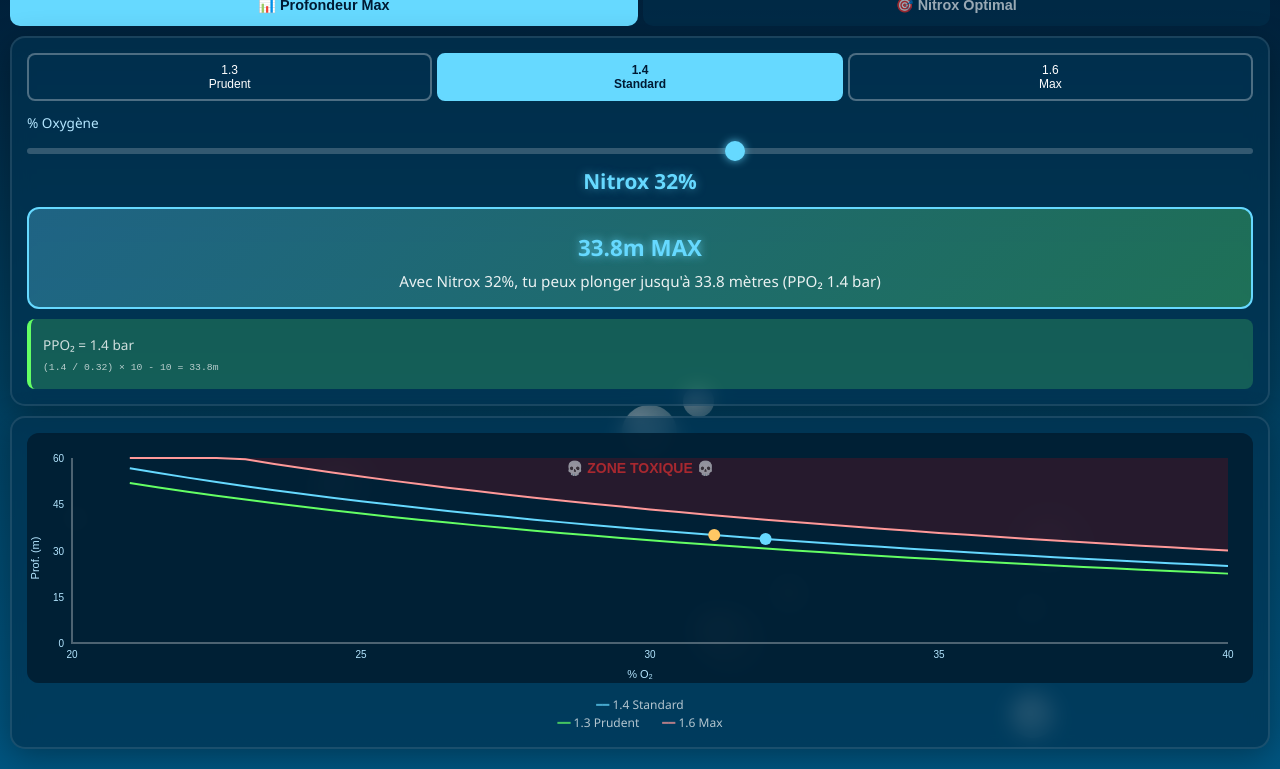
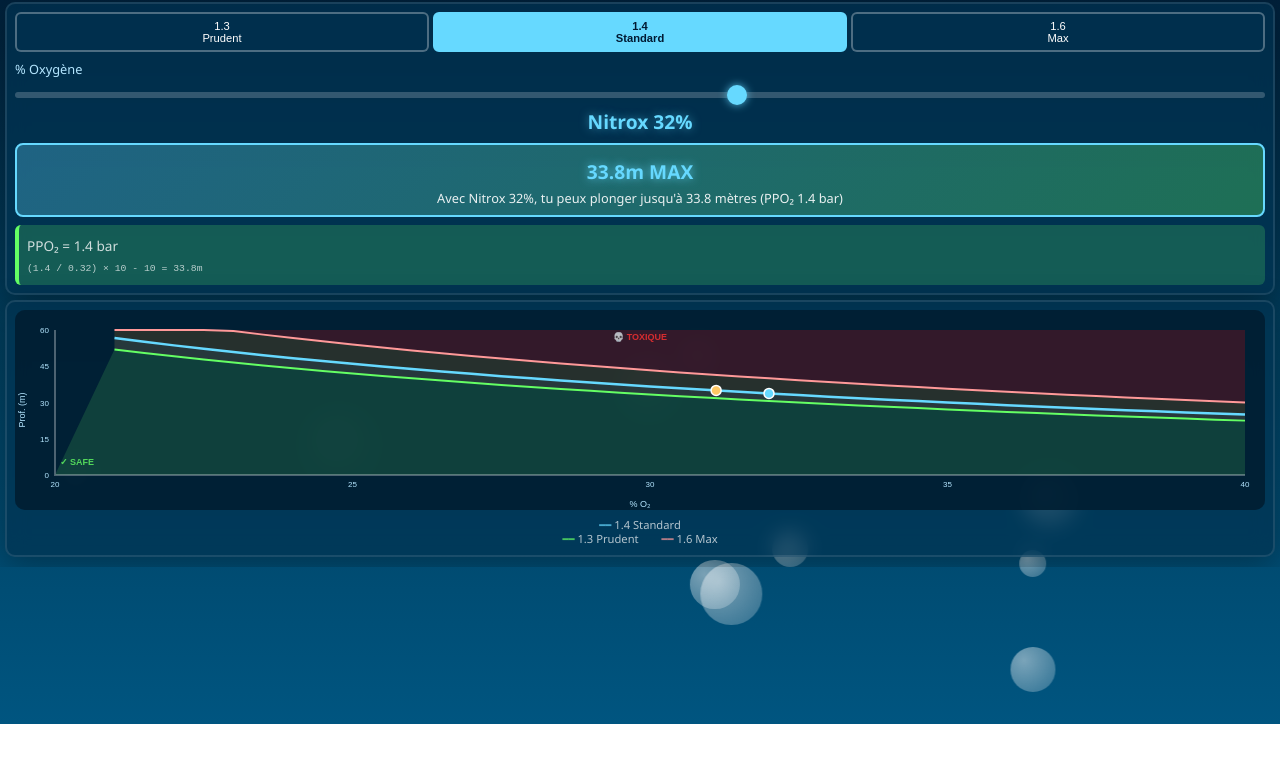
Before and after one commit to soaresden/MN90Mobile, a plain HTML site: page nitrox.html in a window 1280 px wide. Shown: the part 76-845 px from the top of the page. After the commit the page ends 800 px from the top, so only its background shows below. Drawn offline with Linux system fonts and the light colour scheme.

Commit message:
Update nitrox.html

```diff
--- a/nitrox.html
+++ b/nitrox.html
@@ -15,8 +15,9 @@
             font-family: 'Segoe UI', Tahoma, Geneva, Verdana, sans-serif;
             background: linear-gradient(to bottom, #001a33 0%, #003d5c 50%, #005580 100%);
             min-height: 100vh;
+            height: 100vh;
             color: white;
-            overflow-x: hidden;
+            overflow: hidden;
             position: relative;
             width: 100vw;
             max-width: 100%;
@@ -42,7 +43,7 @@
         .container {
             max-width: 100%;
             margin: 0;
-            padding: 10px;
+            padding: 5px;
             position: relative;
             z-index: 10;
             overflow-x: hidden;
@@ -51,28 +52,28 @@
 
         h1 {
             text-align: center;
-            font-size: 1.4em;
-            margin: 10px 0;
+            font-size: 1.2em;
+            margin: 5px 0;
             text-shadow: 2px 2px 4px rgba(0, 0, 0, 0.5);
         }
 
         /* Tabs */
         .tabs {
             display: flex;
-            gap: 5px;
-            margin-bottom: 10px;
+            gap: 4px;
+            margin-bottom: 5px;
         }
 
         .tab-btn {
             flex: 1;
-            padding: 12px 8px;
+            padding: 8px 4px;
             border: none;
             background: rgba(0, 50, 80, 0.5);
             color: rgba(255, 255, 255, 0.6);
-            border-radius: 10px;
+            border-radius: 8px;
             cursor: pointer;
             transition: all 0.3s;
-            font-size: 0.9em;
+            font-size: 0.8em;
             font-weight: bold;
         }
 
@@ -92,29 +93,29 @@
         .card {
             background: rgba(0, 50, 80, 0.7);
             backdrop-filter: blur(10px);
-            border-radius: 15px;
-            padding: 15px;
-            margin-bottom: 10px;
+            border-radius: 10px;
+            padding: 8px;
+            margin-bottom: 5px;
             box-shadow: 0 8px 32px rgba(0, 0, 0, 0.3);
             border: 2px solid rgba(255, 255, 255, 0.1);
         }
 
         .ppo2-selector {
             display: flex;
-            gap: 5px;
-            margin-bottom: 12px;
+            gap: 4px;
+            margin-bottom: 8px;
         }
 
         .ppo2-btn {
             flex: 1;
-            padding: 8px 4px;
+            padding: 6px 3px;
             border: 2px solid rgba(255, 255, 255, 0.3);
             background: rgba(0, 50, 80, 0.5);
             color: white;
-            border-radius: 8px;
+            border-radius: 6px;
             cursor: pointer;
             transition: all 0.3s;
-            font-size: 0.75em;
+            font-size: 0.7em;
         }
 
         .ppo2-btn.active {
@@ -125,13 +126,13 @@
         }
 
         .input-group {
-            margin-bottom: 12px;
+            margin-bottom: 8px;
         }
 
         label {
             display: block;
-            margin-bottom: 5px;
-            font-size: 0.85em;
+            margin-bottom: 3px;
+            font-size: 0.8em;
             color: #b3e6ff;
         }
 
@@ -165,69 +166,69 @@
         }
 
         .value-display {
-            font-size: 1.3em;
+            font-size: 1.2em;
             font-weight: bold;
             color: #66d9ff;
             text-align: center;
-            margin: 8px 0;
+            margin: 5px 0;
             text-shadow: 0 0 10px rgba(102, 217, 255, 0.5);
         }
 
         .result {
             background: rgba(102, 217, 255, 0.2);
             border-left: 4px solid #66d9ff;
-            padding: 12px;
-            border-radius: 8px;
-            margin-top: 10px;
+            padding: 8px;
+            border-radius: 6px;
+            margin-top: 8px;
         }
 
         .result h3 {
             color: #66d9ff;
-            margin-bottom: 6px;
-            font-size: 1em;
+            margin-bottom: 4px;
+            font-size: 0.95em;
         }
 
         .result p {
-            font-size: 0.9em;
-            margin: 4px 0;
+            font-size: 0.85em;
+            margin: 3px 0;
         }
 
         .summary {
             background: linear-gradient(135deg, rgba(102, 217, 255, 0.3), rgba(100, 255, 100, 0.3));
             border: 2px solid #66d9ff;
-            padding: 15px;
-            border-radius: 12px;
-            margin-bottom: 10px;
+            padding: 8px;
+            border-radius: 8px;
+            margin-bottom: 6px;
             text-align: center;
         }
 
         .summary-big {
-            font-size: 1.4em;
+            font-size: 1.2em;
             font-weight: bold;
             color: #66d9ff;
-            margin: 8px 0;
+            margin: 5px 0;
             text-shadow: 0 0 10px rgba(102, 217, 255, 0.8);
         }
 
         .summary-text {
-            font-size: 0.95em;
-            line-height: 1.4;
+            font-size: 0.8em;
+            line-height: 1.3;
             opacity: 0.9;
         }
 
         canvas {
             width: 100%;
-            height: 250px;
+            height: 200px;
             background: rgba(0, 30, 50, 0.5);
-            border-radius: 12px;
+            border-radius: 10px;
         }
 
         .chart-legend {
-            margin-top: 8px;
+            margin-top: 3px;
             text-align: center;
             opacity: 0.7;
-            font-size: 0.75em;
-            line-height: 1.5;
+            font-size: 0.7em;
+            line-height: 1.3;
         }
 
         .warning {
@@ -243,9 +244,9 @@
         .danger-zone {
             background: rgba(255, 50, 50, 0.3);
             border: 2px solid #ff3232;
-            padding: 12px;
-            border-radius: 8px;
-            margin-top: 10px;
+            padding: 6px;
+            border-radius: 6px;
+            margin-top: 6px;
             text-align: center;
             animation: pulse 2s infinite;
         }
@@ -256,7 +257,7 @@
         }
 
         .danger-zone-text {
-            font-size: 1.1em;
+            font-size: 0.95em;
             font-weight: bold;
             color: #ff6464;
         }
@@ -503,16 +504,75 @@
             ctx.fillStyle = 'rgba(0, 30, 50, 0.8)';
             ctx.fillRect(0, 0, width, height);
 
-            const margin = { top: 25, right: 25, bottom: 40, left: 45 };
+            const margin = { top: 20, right: 20, bottom: 35, left: 40 };
             const chartWidth = width - margin.left - margin.right;
             const chartHeight = height - margin.top - margin.bottom;
 
-            // ZONE DE MORT - PPO2 > 1.6 (au-dessus de la courbe 1.6)
-            ctx.fillStyle = 'rgba(255, 0, 0, 0.15)';
+            // ZONE VERTE SAFE (en dessous de PPO2 1.3)
+            ctx.fillStyle = 'rgba(100, 255, 100, 0.15)';
+            ctx.beginPath();
+            ctx.moveTo(margin.left, height - margin.bottom);
+
+            for (let nitrox = 21; nitrox <= 40; nitrox += 0.5) {
+                const depth = calculateMaxDepth(nitrox, 1.3);
+                const x = margin.left + ((nitrox - 20) / 20) * chartWidth;
+                const y = height - margin.bottom - Math.min(depth, 60) / 60 * chartHeight;
+                ctx.lineTo(x, y);
+            }
+
+            ctx.lineTo(width - margin.right, height - margin.bottom);
+            ctx.closePath();
+            ctx.fill();
+
+            // ZONE ORANGE WARNING (entre PPO2 1.3 et 1.4)
+            ctx.fillStyle = 'rgba(255, 200, 100, 0.15)';
+            ctx.beginPath();
+
+            for (let nitrox = 21; nitrox <= 40; nitrox += 0.5) {
+                const depth = calculateMaxDepth(nitrox, 1.3);
+                const x = margin.left + ((nitrox - 20) / 20) * chartWidth;
+                const y = height - margin.bottom - Math.min(depth, 60) / 60 * chartHeight;
+                if (nitrox === 21) ctx.moveTo(x, y);
+                else ctx.lineTo(x, y);
+            }
+
+            for (let nitrox = 40; nitrox >= 21; nitrox -= 0.5) {
+                const depth = calculateMaxDepth(nitrox, 1.4);
+                const x = margin.left + ((nitrox - 20) / 20) * chartWidth;
+                const y = height - margin.bottom - Math.min(depth, 60) / 60 * chartHeight;
+                ctx.lineTo(x, y);
+            }
+
+            ctx.closePath();
+            ctx.fill();
+
+            // ZONE JAUNE/ORANGE (entre PPO2 1.4 et 1.6)
+            ctx.fillStyle = 'rgba(255, 150, 0, 0.15)';
+            ctx.beginPath();
+
+            for (let nitrox = 21; nitrox <= 40; nitrox += 0.5) {
+                const depth = calculateMaxDepth(nitrox, 1.4);
+                const x = margin.left + ((nitrox - 20) / 20) * chartWidth;
+                const y = height - margin.bottom - Math.min(depth, 60) / 60 * chartHeight;
+                if (nitrox === 21) ctx.moveTo(x, y);
+                else ctx.lineTo(x, y);
+            }
+
+            for (let nitrox = 40; nitrox >= 21; nitrox -= 0.5) {
+                const depth = calculateMaxDepth(nitrox, 1.6);
+                const x = margin.left + ((nitrox - 20) / 20) * chartWidth;
+                const y = height - margin.bottom - Math.min(depth, 60) / 60 * chartHeight;
+                ctx.lineTo(x, y);
+            }
+
+            ctx.closePath();
+            ctx.fill();
+
+            // ZONE ROUGE DANGER (au-dessus de PPO2 1.6)
+            ctx.fillStyle = 'rgba(255, 0, 0, 0.2)';
             ctx.beginPath();
             ctx.moveTo(margin.left, margin.top);
 
-            // Tracer le long de la courbe PPO2 1.6
             for (let nitrox = 21; nitrox <= 40; nitrox += 0.5) {
                 const depth = calculateMaxDepth(nitrox, 1.6);
                 const x = margin.left + ((nitrox - 20) / 20) * chartWidth;
@@ -520,18 +580,19 @@
                 ctx.lineTo(x, y);
             }
 
-            // Fermer la zone vers le haut
             ctx.lineTo(width - margin.right, margin.top);
             ctx.closePath();
             ctx.fill();
 
-            // Texte "ZONE DE MORT" avec crânes
-            ctx.save();
-            ctx.fillStyle = 'rgba(255, 50, 50, 0.6)';
-            ctx.font = 'bold 14px Arial';
+            // Texte zones
+            ctx.fillStyle = 'rgba(100, 255, 100, 0.8)';
+            ctx.font = 'bold 9px Arial';
+            ctx.textAlign = 'left';
+            ctx.fillText('✓ SAFE', margin.left + 5, height - margin.bottom - 10);
+
+            ctx.fillStyle = 'rgba(255, 50, 50, 0.8)';
             ctx.textAlign = 'center';
-            ctx.fillText('💀 ZONE TOXIQUE 💀', width / 2, margin.top + 15);
-            ctx.restore();
+            ctx.fillText('💀 TOXIQUE', width / 2, margin.top + 10);
 
             // Axes
             ctx.strokeStyle = 'rgba(255, 255, 255, 0.3)';
@@ -544,40 +605,40 @@
 
             // Labels
             ctx.fillStyle = '#b3e6ff';
-            ctx.font = '11px Arial';
+            ctx.font = '9px Arial';
             ctx.textAlign = 'center';
-            ctx.fillText('% O₂', width / 2, height - 5);
+            ctx.fillText('% O₂', width / 2, height - 3);
 
             ctx.save();
-            ctx.translate(12, height / 2);
+            ctx.translate(10, height / 2);
             ctx.rotate(-Math.PI / 2);
             ctx.fillText('Prof. (m)', 0, 0);
             ctx.restore();
 
             // Graduations X
-            ctx.font = '10px Arial';
+            ctx.font = '8px Arial';
             for (let nitrox = 20; nitrox <= 40; nitrox += 5) {
                 const x = margin.left + ((nitrox - 20) / 20) * chartWidth;
-                ctx.fillText(nitrox, x, height - margin.bottom + 15);
+                ctx.fillText(nitrox, x, height - margin.bottom + 12);
             }
 
             // Graduations Y
             ctx.textAlign = 'right';
             for (let depth = 0; depth <= 60; depth += 15) {
                 const y = height - margin.bottom - (depth / 60) * chartHeight;
-                ctx.fillText(depth, margin.left - 8, y + 4);
+                ctx.fillText(depth, margin.left - 6, y + 3);
             }
 
             // Courbes
             const curves = [
-                { ppo2: 1.3, color: '#64ff64' },
-                { ppo2: 1.4, color: '#66d9ff' },
-                { ppo2: 1.6, color: '#ff9999' }
+                { ppo2: 1.3, color: '#64ff64', width: 2 },
+                { ppo2: 1.4, color: '#66d9ff', width: 2.5 },
+                { ppo2: 1.6, color: '#ff9999', width: 2 }
             ];
 
             curves.forEach(curve => {
                 ctx.strokeStyle = curve.color;
-                ctx.lineWidth = 2;
+                ctx.lineWidth = curve.width;
                 ctx.beginPath();
 
                 for (let nitrox = 21; nitrox <= 40; nitrox += 0.5) {
@@ -602,8 +663,11 @@
 
             ctx.fillStyle = '#66d9ff';
             ctx.beginPath();
-            ctx.arc(x1, y1, 6, 0, Math.PI * 2);
+            ctx.arc(x1, y1, 5, 0, Math.PI * 2);
             ctx.fill();
+            ctx.strokeStyle = 'white';
+            ctx.lineWidth = 1.5;
+            ctx.stroke();
 
             const targetDepth = parseInt(depthSlider.value);
             const optimalNitrox = calculateMaxNitrox(targetDepth, ppo2Mode2);
@@ -612,8 +676,11 @@
 
             ctx.fillStyle = '#ffc864';
             ctx.beginPath();
-            ctx.arc(x2, y2, 6, 0, Math.PI * 2);
+            ctx.arc(x2, y2, 5, 0, Math.PI * 2);
             ctx.fill();
+            ctx.strokeStyle = 'white';
+            ctx.lineWidth = 1.5;
+            ctx.stroke();
         }
 
         nitroxSlider.addEventListener('input', updateMode1);
```
